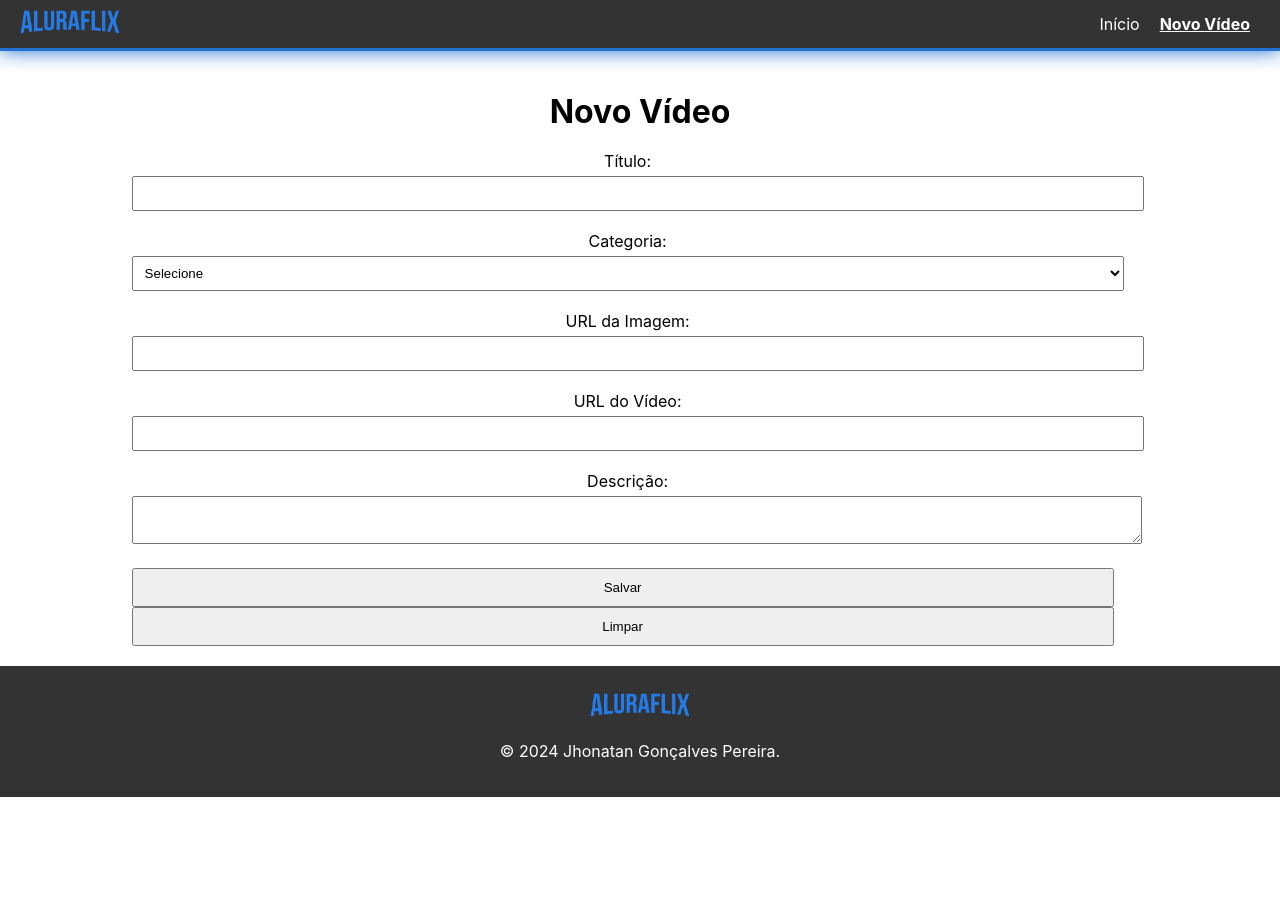
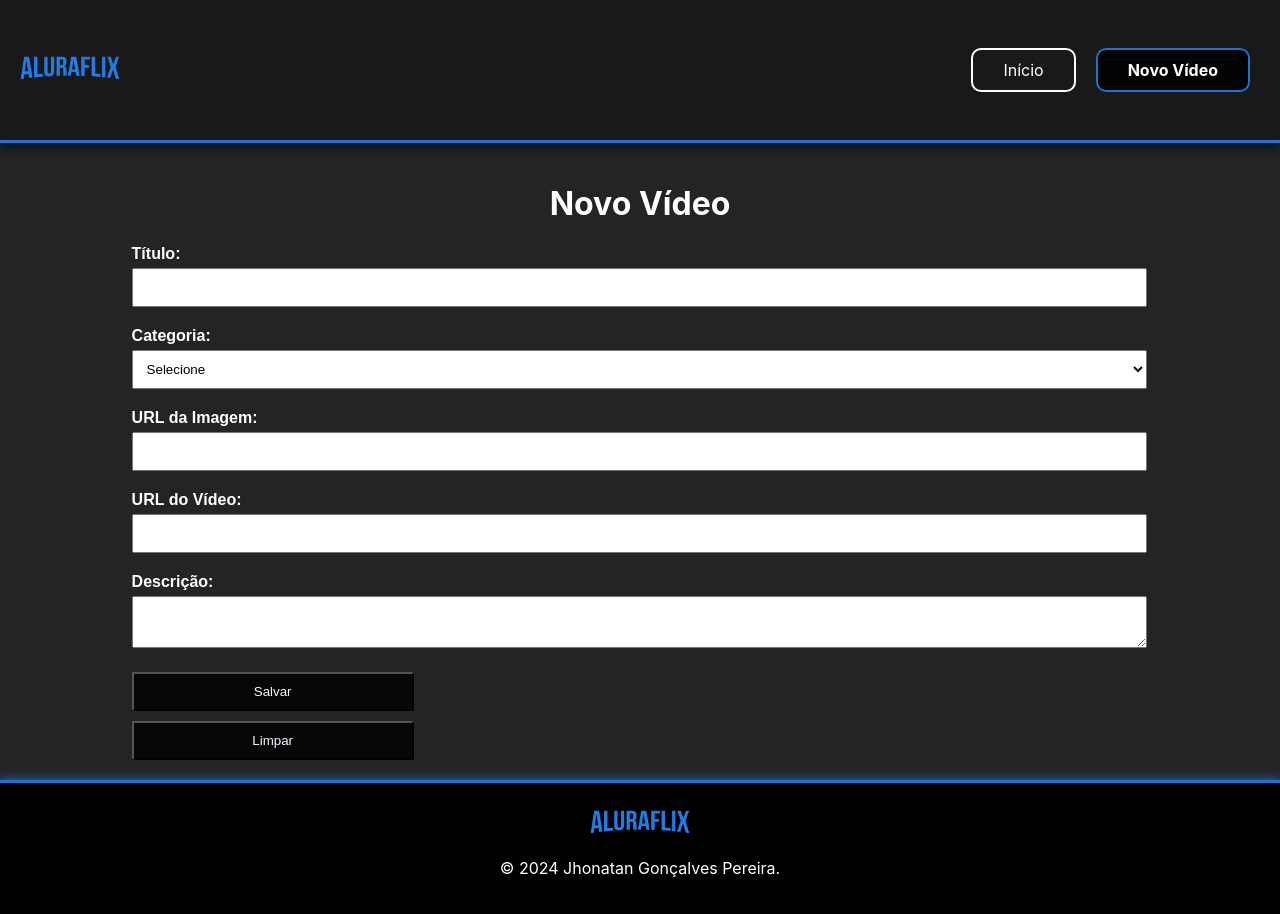
Before and after one commit to jhonatan-goncalves-pereira/alura-flix, a React (Create React App) app: page /novo-video in a window 1280 px wide. Before the commit the page ends 800 px from the top, so only its background shows below. Built offline with nearby package versions, Linux system fonts and the light colour scheme.

Commit message:
ESTILOS: Estilização do Header, Formulário de cadastro de vídeo e do Footer assim como preparação inicial para correção da json-server no vercel

```diff
--- a/db.json
+++ b/db.json
@@ -1,20 +1,20 @@
 {
   "videos": [
     {
-      "id": "1",
-      "title": "React Basics",
-      "category": "Frontend",
-      "imageUrl": "https://via.placeholder.com/200",
-      "videoUrl": "https://www.youtube.com/watch?v=dQw4w9WgXcQ",
-      "description": "Introduction to React basics."
+      "id": "2",
+      "title": "Título do Vídeo",
+      "category": "Backend",
+      "imageUrl": "http://example.com/image2.jpg",
+      "videoUrl": "http://example.com/video2.mp4",
+      "description": "Descrição do vídeo 2"
     },
     {
-      "id": "2",
-      "title": "Node.js Introduction",
-      "category": "Backend",
-      "imageUrl": "https://via.placeholder.com/200",
-      "videoUrl": "https://www.youtube.com/watch?v=dQw4w9WgXcQ",
-      "description": "Getting started with Node.js."
+      "id": "32cb",
+      "title": "dsadsasda",
+      "category": "Frontend",
+      "imageUrl": "dsadsa",
+      "videoUrl": "asda",
+      "description": "das"
     }
   ]
 }
--- a/package.json
+++ b/package.json
@@ -7,6 +7,7 @@
     "@testing-library/react": "^13.4.0",
     "@testing-library/user-event": "^13.5.0",
     "axios": "^1.7.2",
+    "cors": "^2.8.5",
     "react": "^18.3.1",
     "react-dom": "^18.3.1",
     "react-router-dom": "^6.24.0",
@@ -18,7 +19,9 @@
     "start": "react-scripts start",
     "build": "react-scripts build",
     "test": "react-scripts test",
-    "eject": "react-scripts eject"
+    "eject": "react-scripts eject",
+    "backend": "cd backend && npm start",
+    "heroku-postbuild": "cd frontend && npm install && npm run build"
   },
   "eslintConfig": {
     "extends": [
--- a/src/components/Banner/index.js
+++ b/src/components/Banner/index.js
@@ -1,10 +1,79 @@
-import React from 'react';
-import './Banner.module.css';
+import React, { useState, useEffect } from 'react';
+import styles from './Banner.module.css'; // Importe o CSS module corretamente
 
-const Banner = ({ imageUrl, title }) => (
-  <div className="banner" style={{ backgroundImage: `url(${imageUrl})` }}>
-    <h2>{title}</h2>
-  </div>
-);
+function Banner() {
+  const [currentVideo, setCurrentVideo] = useState(null);
+  const [backgroundImage, setBackgroundImage] = useState('');
+
+  useEffect(() => {
+    fetchVideos();
+    const interval = setInterval(fetchVideos, 5000);
+    return () => clearInterval(interval);
+  }, []);
+
+  const fetchVideos = async () => {
+    try {
+      const response = await fetch('http://localhost:3001/videos');
+      if (!response.ok) {
+        throw new Error('Failed to fetch videos');
+      }
+      const data = await response.json();
+      if (data.length > 0) {
+        selectRandomVideo(data);
+      }
+    } catch (error) {
+      console.error('Error fetching videos:', error);
+    }
+  };
+
+  const selectRandomVideo = (videos) => {
+    const randomIndex = Math.floor(Math.random() * videos.length);
+    const selectedVideo = videos[randomIndex];
+    setCurrentVideo(selectedVideo);
+    setBackgroundImage(selectedVideo.imageUrl || ''); // Certifique-se de usar a URL correta da imagem
+  };
+
+  const getCategoryStyles = (category) => {
+    switch (category.toLowerCase()) {
+      case 'frontend':
+        return { backgroundColor: '#6BD1FF', color: '#F5F5F5', borderColor: '#6BD1FF', boxShadow: '0px 0px 17px 8px #6BD1FF inset' };
+      case 'backend':
+        return { backgroundColor: '#00C86F', color: '#F5F5F5', borderColor: '#00C86F', boxShadow: '0px 0px 17px 8px #00C86F inset' };
+      case 'gestao':
+        return { backgroundColor: '#FFBA05', color: '#F5F5F5', borderColor: '#FFBA05', boxShadow: '0px 0px 17px 8px #FFBA05 inset' };
+      case 'inovacao':
+        return { backgroundColor: '#e47900', color: '#F5F5F5', borderColor: '#e47900', boxShadow: '0px 0px 17px 8px #e47900 inset' };
+      default:
+        return { backgroundColor: '#6BD1FF', color: '#F5F5F5', borderColor: '#6BD1FF', boxShadow: '0px 0px 17px 8px #6BD1FF inset' };
+    }
+  };
+
+  if (!currentVideo) {
+    return <div className={styles.banner}>Carregando...</div>; // Renderização condicional para aguardar o carregamento do vídeo
+  }
+
+  const categoryStyles = getCategoryStyles(currentVideo.category);
+
+  return (
+    <div className={styles.banner} style={{ backgroundImage: `url(${backgroundImage})` }}>
+      <div className={styles.bannerWrapper}>
+        <div className={styles.card}>
+          <div className={styles.leftSection}>
+            <div className={styles.titleCategory} style={{ backgroundColor: categoryStyles.backgroundColor }}>
+              {currentVideo.category.toUpperCase()}
+            </div>
+            <div className={styles.subTitleCategory}>{currentVideo.title}</div>
+            <div className={styles.textLeftSection}>{currentVideo.description}</div>
+          </div>
+          <div className={styles.rightSection}>
+            <div className={styles.player} style={{ borderColor: categoryStyles.borderColor, boxShadow: categoryStyles.boxShadow }}>
+              <img src={currentVideo.imageUrl} alt="Video Player" />
+            </div>
+          </div>
+        </div>
+      </div>
+    </div>
+  );
+}
 
 export default Banner;
--- a/src/components/CategorySection/index.js
+++ b/src/components/CategorySection/index.js
@@ -1,3 +1,5 @@
+// CategorySection.js
+
 import React from 'react';
 import styles from './CategorySection.module.css';
 
--- a/src/components/EditModal/index.js
+++ b/src/components/EditModal/index.js
@@ -1,24 +1,21 @@
 import React, { useState } from 'react';
-import styles from './EditModal.module.css'; // Certifique-se de que o arquivo CSS está com o nome correto
+import styles from './EditModal.module.css';
 
 const EditModal = ({ video, isOpen, onClose, onSave }) => {
   const [title, setTitle] = useState(video.title);
-  const [category, setCategory] = useState(video.category || ''); // Adicione uma categoria padrão
   const [imageUrl, setImageUrl] = useState(video.imageUrl);
-  const [videoUrl, setVideoUrl] = useState(video.videoUrl || ''); // Adicione uma URL de vídeo padrão
-  const [description, setDescription] = useState(video.description || ''); // Adicione uma descrição padrão
+  const [videoUrl, setVideoUrl] = useState(video.videoUrl);
+  const [description, setDescription] = useState(video.description);
 
   const handleSave = () => {
-    onSave({ ...video, title, category, imageUrl, videoUrl, description });
-    onClose();
+    const updatedVideo = {
+      ...video,
+      title,
+      imageUrl,
+      videoUrl,
+      description,
     };
-
-  const handleClear = () => {
-    setTitle('');
-    setCategory('');
-    setImageUrl('');
-    setVideoUrl('');
-    setDescription('');
+    onSave(updatedVideo);
   };
 
   if (!isOpen) {
@@ -28,22 +25,10 @@ const EditModal = ({ video, isOpen, onClose, onSave }) => {
   return (
     <div className={styles.modalOverlay}>
       <div className={styles.modalContent}>
-        <h2>Editar Card</h2>
-        <button className={styles.closeButton} onClick={onClose}>X</button>
-        <form>
+        <h2>Editar Vídeo</h2>
         <label>
           Título:
           <input type="text" value={title} onChange={(e) => setTitle(e.target.value)} />
-          </label>
-          <label>
-            Categoria:
-            <select value={category} onChange={(e) => setCategory(e.target.value)}>
-              <option value="">Selecione uma categoria</option>
-              <option value="Frontend">Frontend</option>
-              <option value="Backend">Backend</option>
-              <option value="Inovação">Inovação</option>
-              <option value="Gestão">Gestão</option>
-            </select>
         </label>
         <label>
           URL da Imagem:
@@ -57,12 +42,8 @@ const EditModal = ({ video, isOpen, onClose, onSave }) => {
           Descrição:
           <textarea value={description} onChange={(e) => setDescription(e.target.value)}></textarea>
         </label>
-          <div className={styles.buttonContainer}>
-            <button type="button" onClick={handleSave}>Salvar</button>
-            <button type="button" onClick={handleClear}>Limpar</button>
+        <button onClick={handleSave}>Salvar</button>
         <button onClick={onClose}>Cancelar</button>
-          </div>
-        </form>
       </div>
     </div>
   );
--- a/src/components/Footer/Footer.css
+++ b/src/components/Footer/Footer.css
@@ -1,11 +1,13 @@
 .footer {
-    background-color: rgba(0, 0, 0, .8);
+    background-color: rgba(0, 0, 0, 1);
     color: white;
     text-align: center;
     padding: 20px 0;
     position: relative;
     bottom: 0;
     width: 100%;
+    border-top: 3px solid #2271D1;
+    box-shadow: 0px 0px 10px #2271D1;
   }
 
   .footer .logo h1 {
--- a/src/components/Header/Header.module.css
+++ b/src/components/Header/Header.module.css
@@ -3,10 +3,12 @@
   justify-content: space-between;
   align-items: center;
   padding: 10px 20px;
-  background-color: rgba(0, 0, 0, .8);
+  background-color: rgba(0, 0, 0, .9);
   color: white;
   border-bottom: 3px solid #2271D1;
-  box-shadow: 0px 0px 20px #2271D1;
+  box-shadow: 0px 5px 10px #3987e6;
+  z-index: 9;
+  height: 120px;
 }
 
 .logo img {
@@ -14,12 +16,28 @@
 }
 
 .navLink {
-  color: white;
   text-decoration: none;
-  margin: 0 10px;
+  border: 2px solid #FFFFFF;
+  border-radius: 10px;
+  cursor: pointer;
+  transition: all 0.3s;
+  opacity: 1;
+  color: #ffffff;
+  padding: 10px 30px;
+  margin:20px 10px
+
 }
 
 .navLink.active {
   font-weight: bold;
-  text-decoration: underline;
+  background-color: rgba(0, 0, 0, 0.898);
+  border: 2px solid #2271D1;
 }
+.navLink:hover {
+    background-color: rgba(0, 0, 0, 0.898);
+    color: #FFFFFF;
+    border: 2px solid #2271D1;
+    border-radius: 10px;
+    box-shadow: 0px 0px 12px 4px #2271D1 inset;
+    opacity: 1;
+}
--- a/src/pages/NovoVideo/NovoVideo.module.css
+++ b/src/pages/NovoVideo/NovoVideo.module.css
@@ -1,32 +1,42 @@
 .novoVideo {
    text-align: center;
     padding: 20px;
-
+    background-color: rgba(0, 0, 0, .86);
     flex-direction: column;
-  }
-  .novoVideo h1 {
-    margin-bottom: 20px;
+    color: #FFFFFF;
   }
   .novoVideo form {
-    width: 80%;
     margin-left: 9%;
     display: flex;
     flex-direction: column;
+    gap:10px
   }
   .novoVideo label {
-    margin-bottom: 10px;
+    width: 90%;
+    box-sizing: border-box;
+    color: #FFFFFF;
+    font-family: 'Source Sans Pro', sans-serif;
+    font-size: 16px;
+    font-weight: 600;
+    text-align: left;
+    position: relative;
   }
   .novoVideo input,
   .novoVideo select,
   .novoVideo textarea {
-    padding: 8px;
+    padding: 10px;
     margin-top: 5px;
     margin-bottom: 10px;
     width: 100%;
+    box-sizing: border-box;
   }
 
   .novoVideo button {
+    width: 90%;
+    background-color: rgba(0, 0, 0, .8);
+    color: aliceblue;
     padding: 10px 20px;
     margin-right: 10px;
     cursor: pointer;
+    width: 25%;
   }
```
Also changed, not shown: api/server.js (+61 -7 lines), src/context/Video.js (added, +37 -0 lines), src/pages/Home/Home.js (+49 -15 lines), vercel.json (deleted), 1 other file (tests, documents, lock files or other folders). Lines whose indentation alone changed are shown as unchanged.
